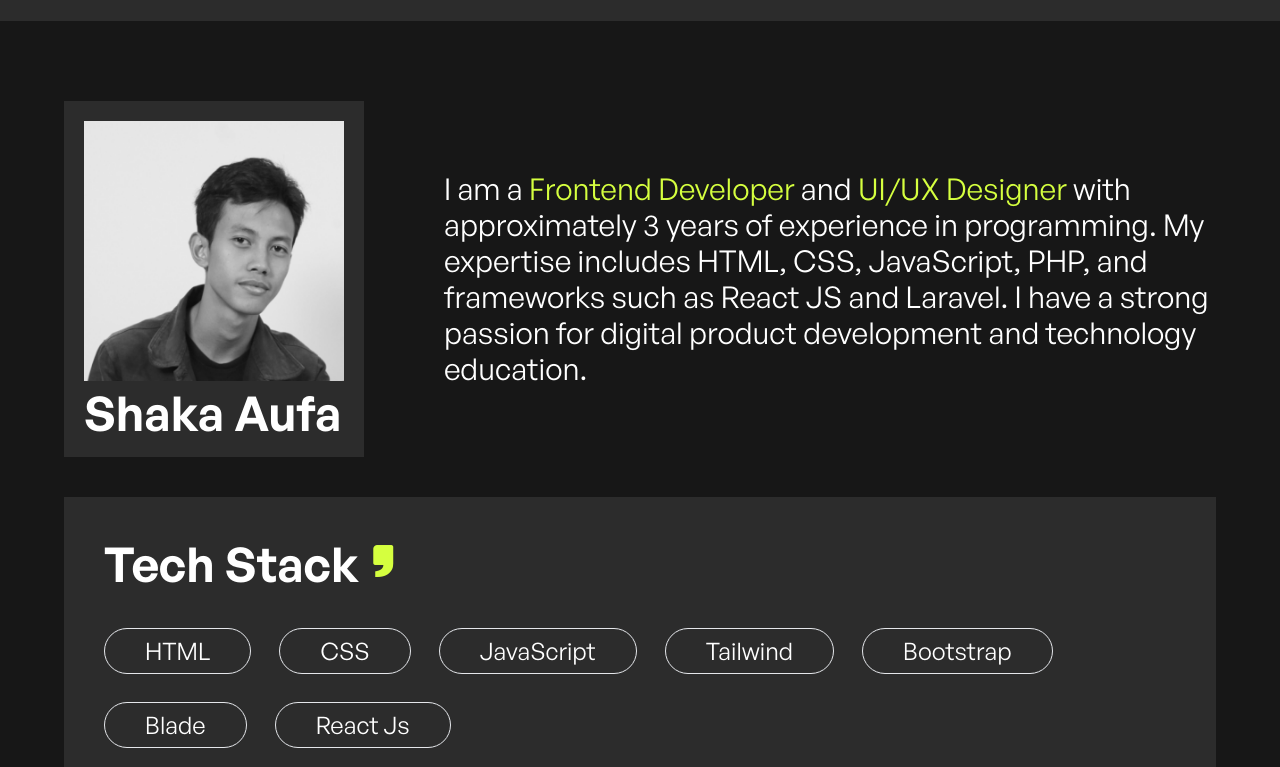
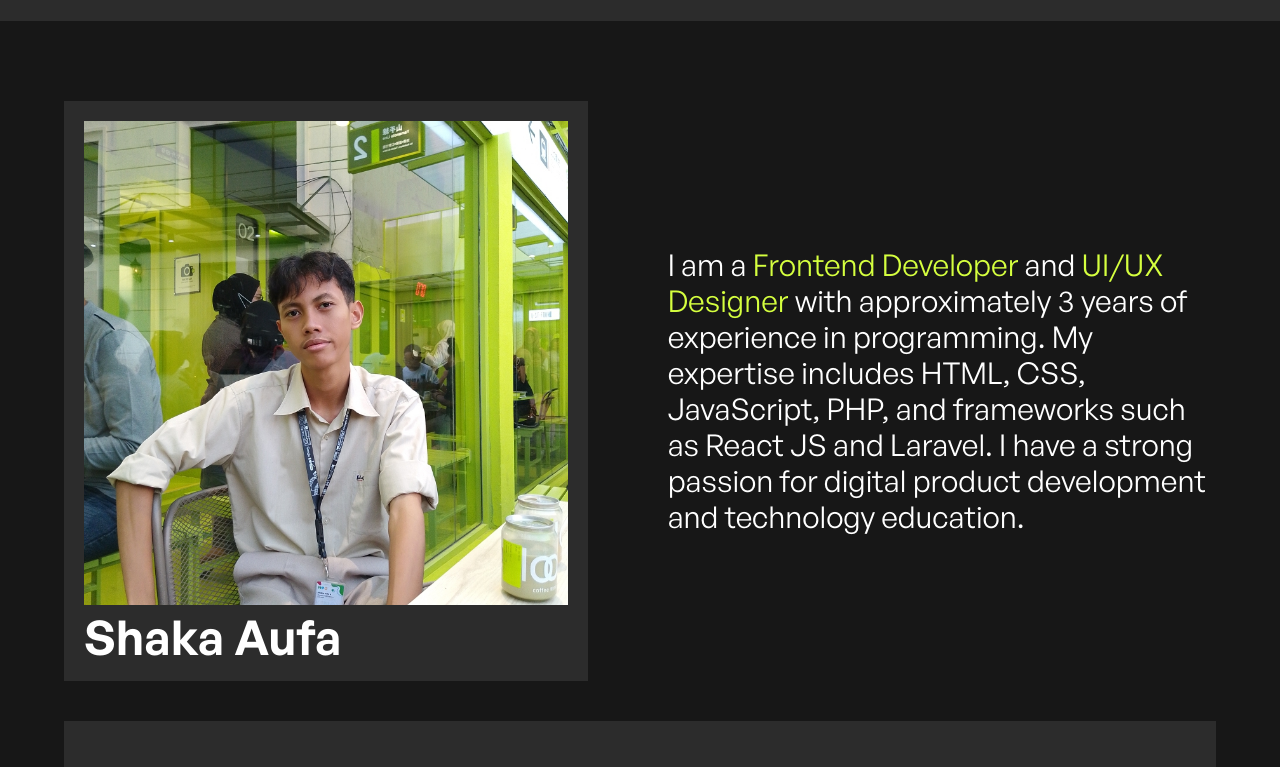
Before and after one commit to saka-C/new-portfolio, a React (Vite) app: page / in a window 1280 px wide. Shown: the part 740-1507 px from the top of the page. Built offline with nearby package versions, Linux system fonts and the light colour scheme.

Commit message:
Update About.jsx

```diff
--- a/src/components/About.jsx
+++ b/src/components/About.jsx
@@ -5,7 +5,7 @@ const About = () => {
     <section className="bg-dark py-20" id="about">
       <div className="sm:flex items-center justify-between lg:mx-16 mx-5 lg:gap-20 gap-5">
         <div className="bg-darkgrey p-5">
-          <img src="/images/pp.png" alt="profile" />
+          <img src="/images/profile.png" alt="profile" />
           <h2 className="semibold text-5xl mt-2 text-white">Shaka Aufa</h2>
         </div>
         <div className="lg:w-3/4 sm:w-1/2 lg:text-3xl text-xl text-white sm:mt-0 mt-5">
```
